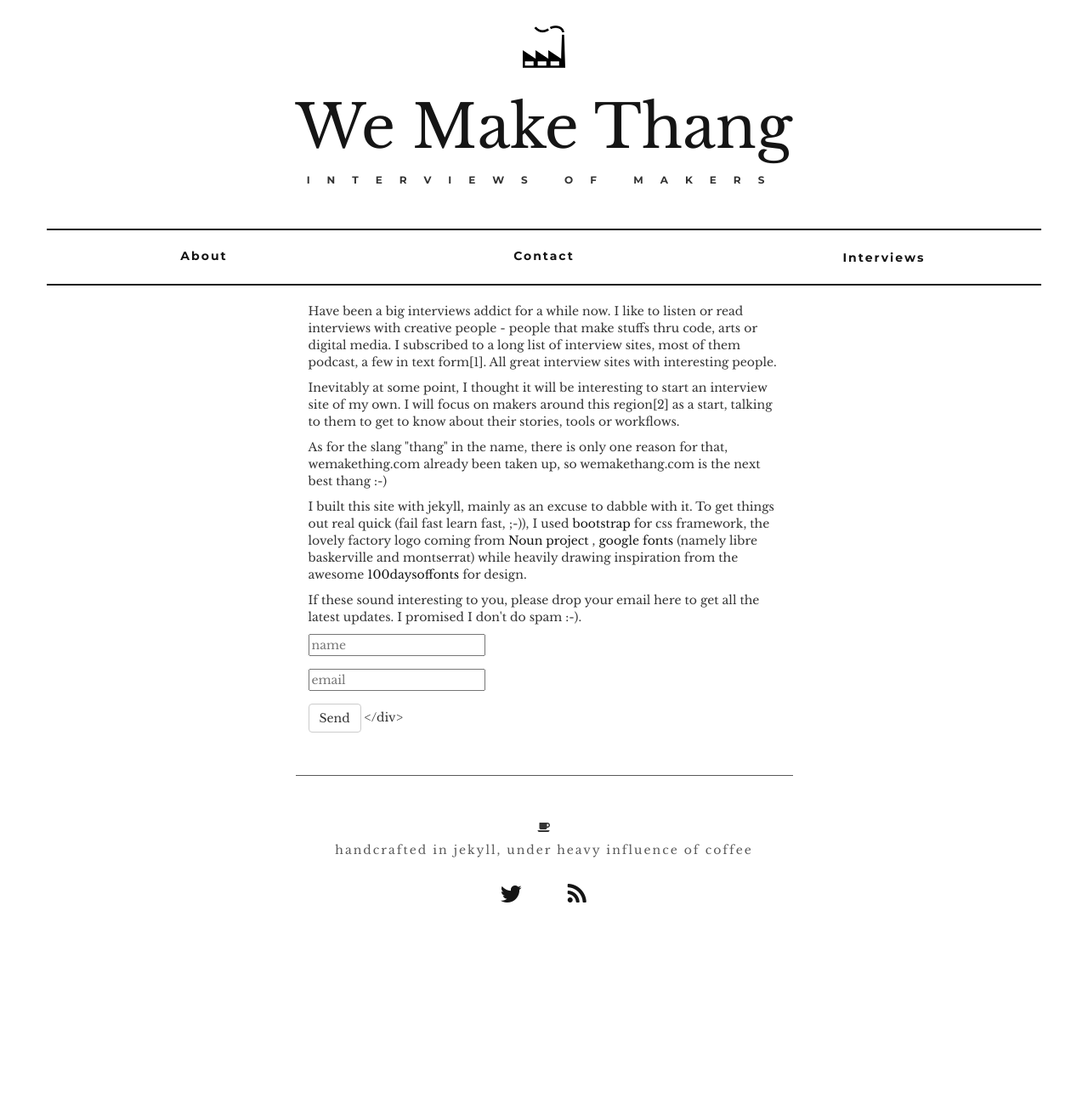
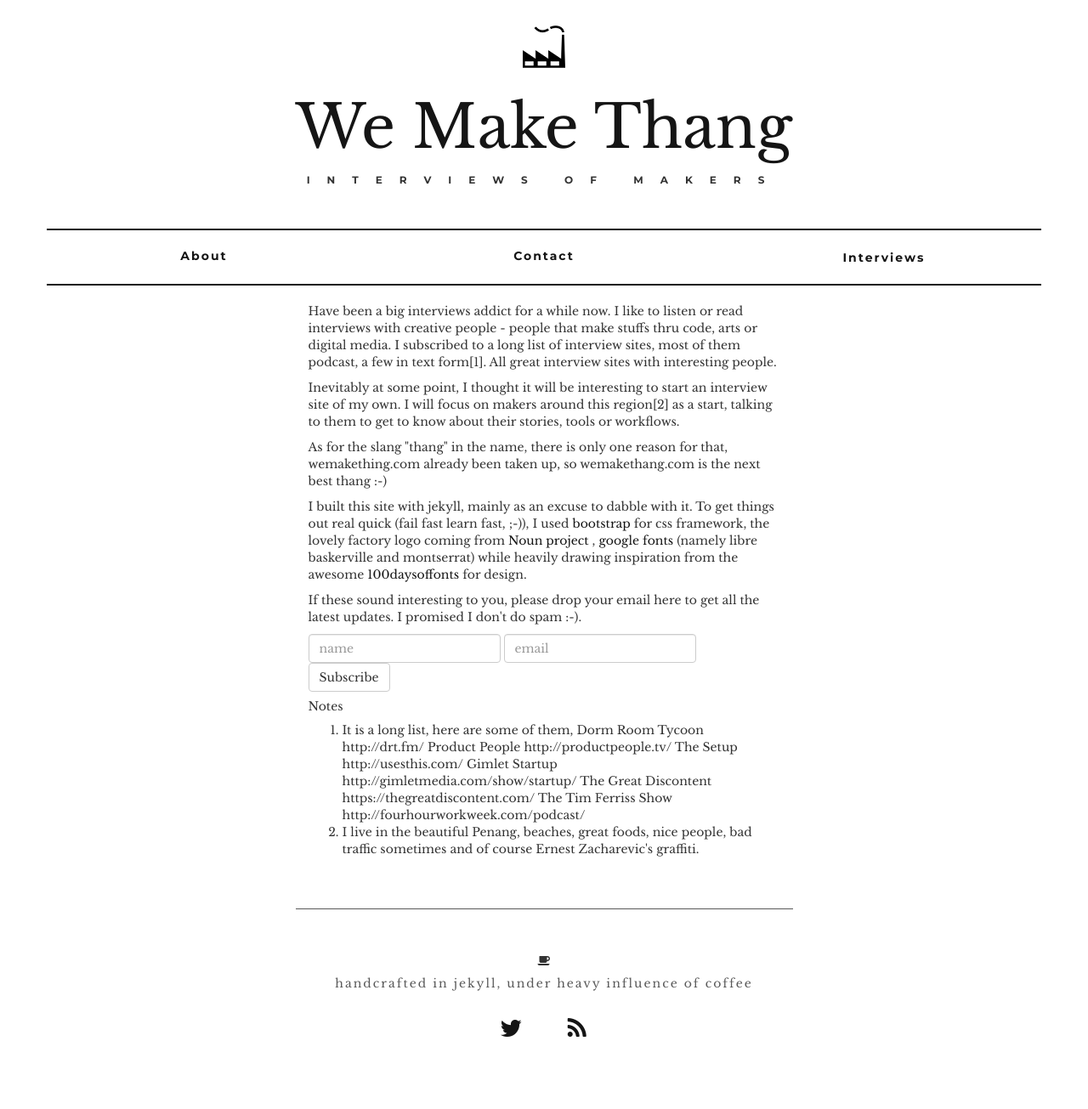
Before and after one commit to kahfei/wemakethang, a Jekyll site: the page built from about.md, in a window 1280 px wide. Shown: the whole page at 85% size. Built offline with Jekyll 4.4.1, drawn with Linux system fonts in a browser that asks for light colours; nearby versions of some CDN libraries; before the commit the page ends 1147 px from its top, so only the background shows below that.

Commit message:
update about

```diff
--- a/about.md
+++ b/about.md
@@ -17,17 +17,33 @@ permalink: /about/
 </p>
 
 <form action="//formspree.io/bak.kahfei@gmail.com"
-      method="POST">
+      method="POST" class="form-inline">
     <div class="form-group">
-	    <input type="text" name="name" placeholder="name">
+    	<label class="sr-only"> name </label>
+	    <input type="text" name="name" placeholder="name" class="form-control">
 	</div>
 	<div class="form-group">
-	    <input type="email" name="_replyto" placeholder="email">
+		<label class="sr-only">email</label>
+	    <input type="email" name="_replyto" placeholder="email" class="form-control">
 	</div>
-	    <input type="submit" value="Send" class="btn btn-default">
+	    <button type="submit" class="btn btn-default">Subscribe</button>
 	    <input type="hidden" name="_next" value="thanks.html" />
-	</div>
 </form>
 
+<h5>Notes</h5>
+<ol>
+	<li>
+	It is a long list, here are some of them,
+	Dorm Room Tycoon http://drt.fm/
+	Product People http://productpeople.tv/
+	The Setup http://usesthis.com/
+	Gimlet Startup http://gimletmedia.com/show/startup/
+	The Great Discontent https://thegreatdiscontent.com/
+	The Tim Ferriss Show http://fourhourworkweek.com/podcast/
+	</li>
+	<li>
+	I live in the beautiful Penang, beaches, great foods, nice people, bad traffic sometimes and of course Ernest Zacharevic's graffiti.
+	</li>
+</ol>
 
 </div>
```
